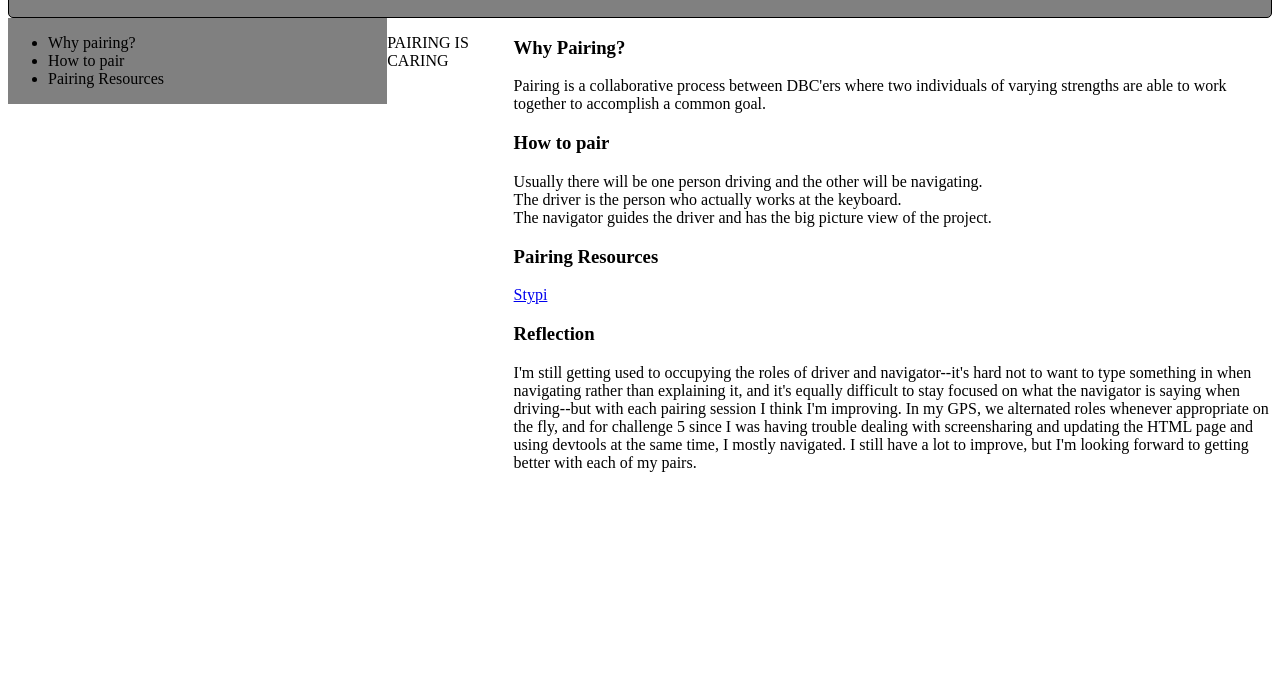
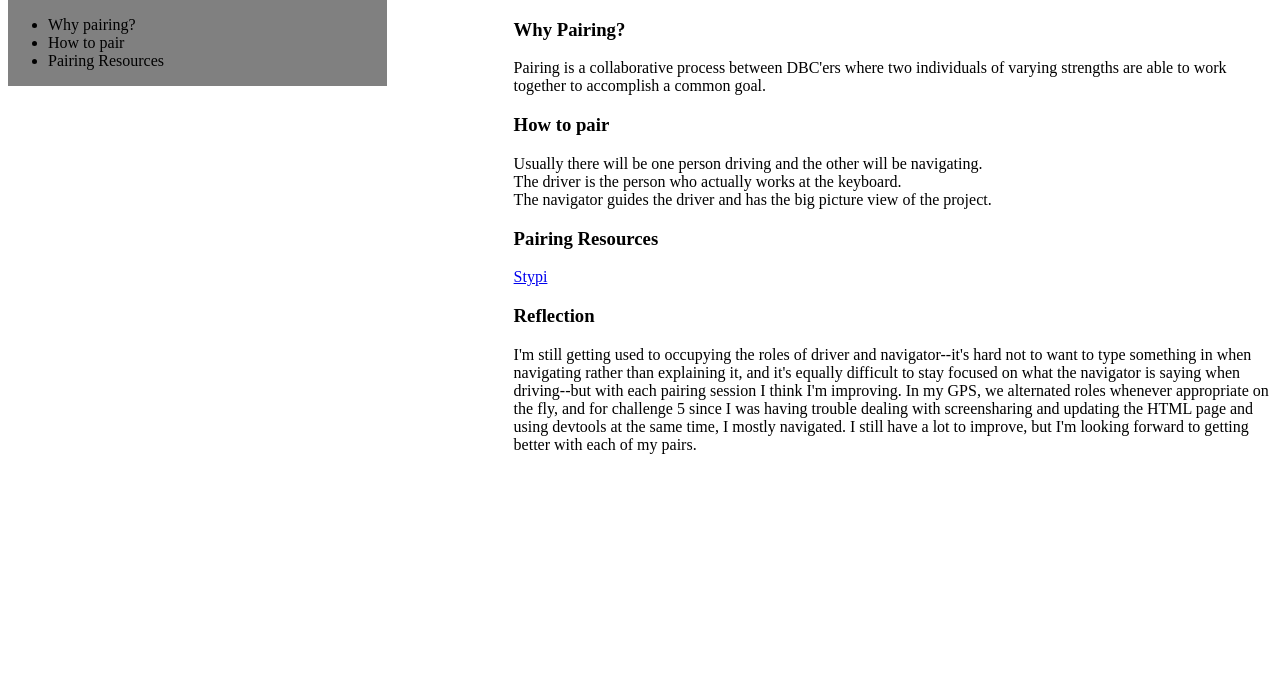
Before and after one commit to stevenan7/stevenan7.github.io, a plain HTML site: page pair_programming.html in a window 1280 px wide. Shown: the part 111-800 px from the top of the page. Drawn offline with Linux system fonts and the light colour scheme; files that its build step writes are made by us from their sources.

Commit message:
Update pair_programming.html

```diff
--- a/pair_programming.html
+++ b/pair_programming.html
@@ -1,7 +1,6 @@
-DOCTYPE html>
 <html lang="en">
   <head>
-    <link rel="stylesheet" href="p0_gps1.1.css" type="text/css">
+    <link rel="stylesheet" type="text/css" href="https://stevenan7.github.io/stylesheets/p0_gps1.1.css" >
     <title>Title Here</title>
 
   </head>
@@ -33,8 +32,6 @@ DOCTYPE html>
                 <p>I'm still getting used to occupying the roles of driver and navigator--it's hard not to want to type something in when navigating rather than explaining it, and it's equally difficult to stay focused on what the navigator is saying when driving--but with each pairing session I think I'm improving. In my GPS, we alternated roles whenever appropriate on the fly, and for challenge 5 since I was having trouble dealing with screensharing and updating the HTML page and using devtools at the same time, I mostly navigated. I still have a lot to improve, but I'm looking forward to getting better with each of my pairs.
 
         </div>
-        <footer>
-            <p>PAIRING IS CARING</p>
-        </footer>
+
       </body>
     </html>
```
